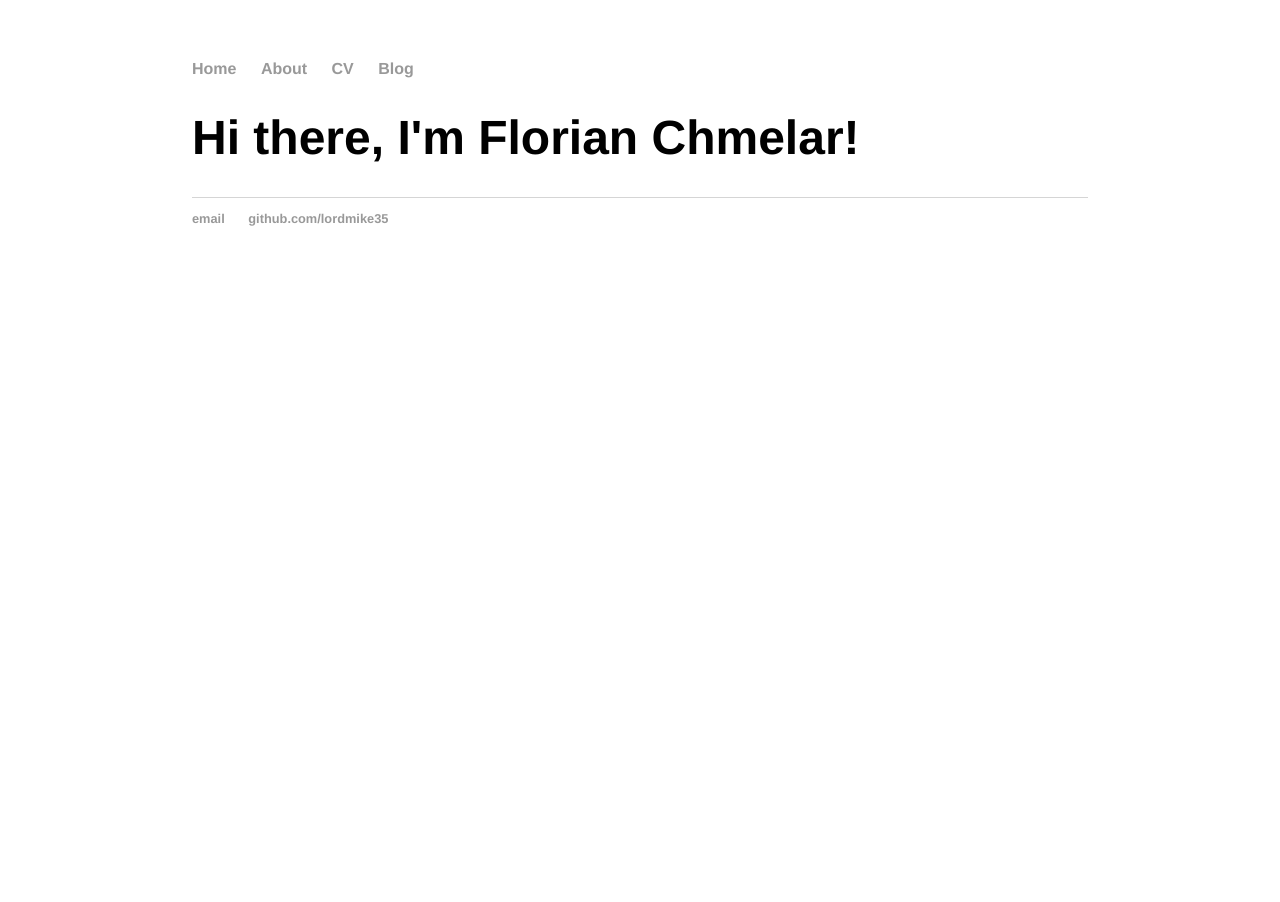
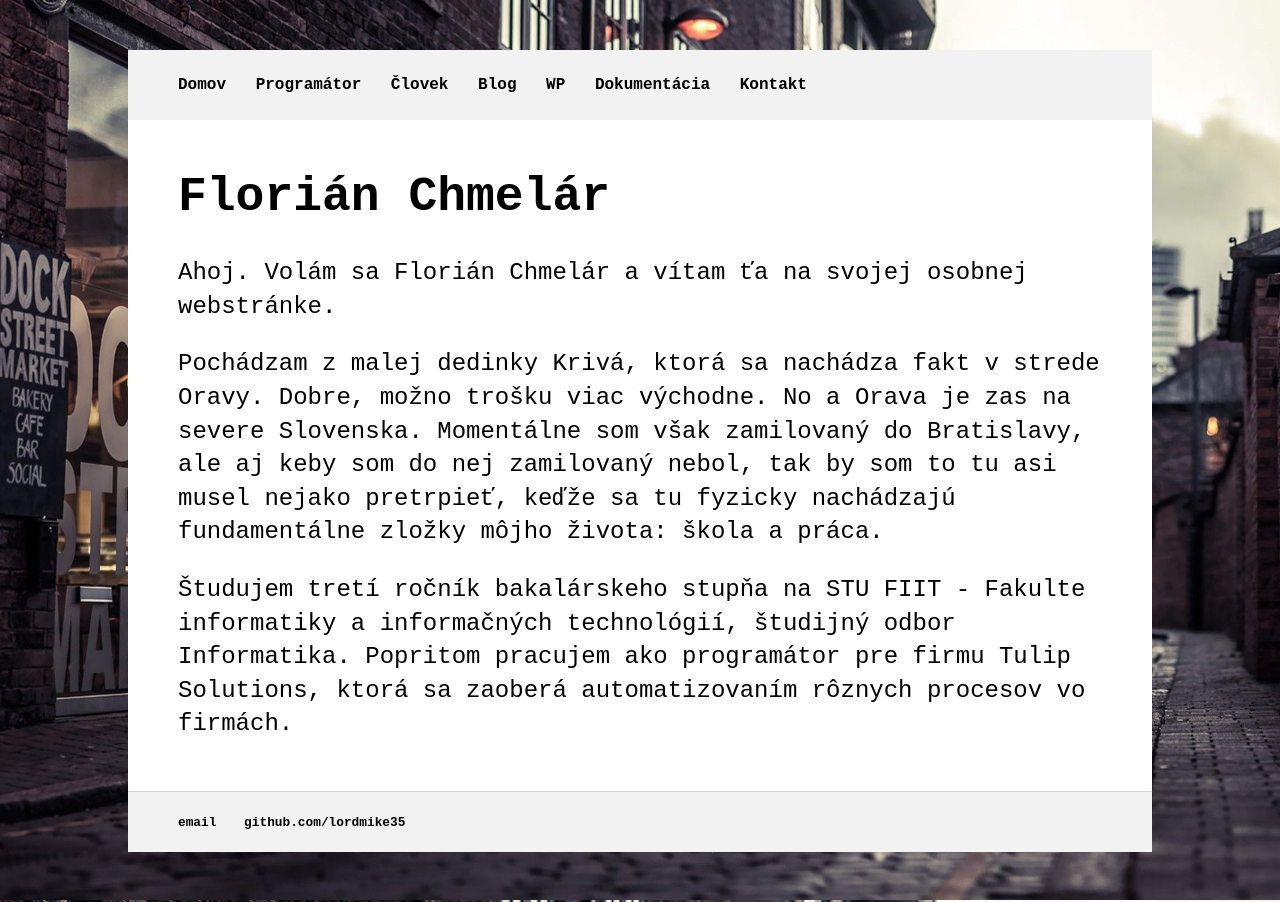
Before and after one commit to LordMike35/lordmike35.github.io, a Jekyll site: the page built from index.md, in a window 1280 px wide. Built offline with Jekyll 4.4.1, drawn with Linux system fonts in a browser that asks for light colours.

Commit message:
biiig changes

```diff
--- a/_config.yml
+++ b/_config.yml
@@ -13,12 +13,12 @@
 # you will see them accessed via {{ site.title }}, {{ site.email }}, and so on.
 # You can create any custom variable you would like, and they will be accessible
 # in the templates via {{ site.myvariable }}.
-title: Florian Chmelar - LordMike35
+title: Florián Chmelar - LordMike35
 email: florianchmelar35gmail.com
-description: >- # this means to ignore newlines until "baseurl:"
-  Hi ! My name is Florian Chmelar and this is my personal webpage.
-baseurl: "" # the subpath of your site, e.g. /blog
-url: "https://lordmike35.github.io" # the base hostname & protocol for your site, e.g. http://example.com
+description: Hi ! My name is Florian Chmelar and this is my personal webpage.
+baseurl: ""
+url: "https://lordmike35.github.io"
+# the base hostname & protocol for your site, e.g. http://example.com
 instagram_username: chmelardinho35
 github_username:  lordmike35
 permalink: /blog/:year/:month/:day/:title
--- /dev/null
+++ b/_includes/footer.html
@@ -0,0 +1,6 @@
+<footer>
+	    		<ul>
+	        		<li><a href="mailto:florianchmelar35@gmail.com">email</a></li>
+	        		<li><a href="https://github.com/lordmike35">github.com/lordmike35</a></li>
+				</ul>
+			</footer>
--- /dev/null
+++ b/_includes/header.html
@@ -0,0 +1,13 @@
+<header>
+	<nav>
+		<ul>
+			<li><a href="/">Domov</a></li>
+			<li><a href="/programmer">Programátor</a></li>
+			<li><a href="/human">Človek</a></li>
+			<li><a href="/blog">Blog</a></li>
+			<li><a href="/wp">WP</a></li>
+			<li><a href="/documentation">Dokumentácia</a></li>
+			<li><a href="/contact">Kontakt</a></li>
+		</ul>
+	</nav>
+</header>
--- a/_layouts/default.html
+++ b/_layouts/default.html
@@ -6,24 +6,16 @@
 			<link rel="stylesheet" type="text/css" href="/css/main.css">
 		</head>
 		<body>
-			<nav>
-	    		<ul>
-	        		<li><a href="/">Home</a></li>
-		        	<li><a href="/about">About</a></li>
-	        		<li><a href="/cv">CV</a></li>
-	        		<li><a href="/blog">Blog</a></li>
-	    		</ul>
-			</nav>
-			<div class="container">
+
+			{% include header.html %}
+
+			<div class="main-container">
 
 			{{ content }}
 
-			</div><!-- /.container -->
-			<footer>
-	    		<ul>
-	        		<li><a href="mailto:florianchmelar35@gmail.com">email</a></li>
-	        		<li><a href="https://github.com/lordmike35">github.com/lordmike35</a></li>
-				</ul>
-			</footer>
+			</div>
+
+			{% include footer.html %}
+
 		</body>
 	</html>
--- a/css/main.css
+++ b/css/main.css
@@ -1,19 +1,42 @@
+html {
+  background: url('../images/cafe.jpg') no-repeat center center fixed;
+  -webkit-background-size: cover;
+  -moz-background-size: cover;
+  -o-background-size: cover;
+  background-size: cover;
+}
+
 body {
-    margin: 60px auto;
-    width: 70%;
+    margin: 50px auto 50px;
+    width: 80%;
+	font-size: 100%;
+	font-family:'Courier New', 'Courier', 'monospace';
+	background-color: white;
 }
-nav ul, footer ul {
-    font-family:'Helvetica', 'Arial', 'Sans-Serif';
-    padding: 0px;
-    list-style: none;
+
+header, footer {
+	background-color: #f2f2f2;
+    padding: 10px;
+	color: black;
+}
+header ul, footer ul {
+	list-style: none;
     font-weight: bold;
 }
-nav ul li, footer ul li {
+header ul li, footer ul li {
     display: inline;
     margin-right: 20px;
 }
+header a, footer a {
+	text-decoration: none;
+    color: black;
+}
+
+.main-container {
+    margin: 50px;
+}
+
 a {
-    text-decoration: none;
     color: #999;
 }
 a:hover {
@@ -21,12 +44,10 @@ a:hover {
 }
 h1 {
     font-size: 3em;
-    font-family:'Helvetica', 'Arial', 'Sans-Serif';
 }
 p {
     font-size: 1.5em;
     line-height: 1.4em;
-    color: #333;
 }
 footer {
     border-top: 1px solid #d5d5d5;
@@ -34,6 +55,6 @@ footer {
 }
 
 ul.posts {
-    margin: 20px auto 40px;
+	margin: 20px auto 40px;
     font-size: 1.5em;
 }
--- a/index.html
+++ /dev/null
@@ -1,7 +0,0 @@
----
-layout: default
-title: Florian Chmelar
----
-<div class="blurb">
-	<h1>Hi there, I'm Florian Chmelar!</h1>
-</div><!-- /.blurb -->
--- /dev/null
+++ b/index.md
@@ -0,0 +1,14 @@
+---
+layout: default
+title: Florián Chmelár
+---
+# {{ page.title }}
+
+Ahoj. Volám sa Florián Chmelár a vítam ťa na svojej osobnej webstránke.
+
+Pochádzam z malej dedinky Krivá, ktorá sa nachádza fakt v strede Oravy. Dobre, možno trošku viac východne. No a Orava je zas na severe Slovenska. Momentálne
+som však zamilovaný do Bratislavy, ale aj keby som do nej zamilovaný nebol, tak by som to tu asi musel nejako pretrpieť, keďže sa tu fyzicky nachádzajú fundamentálne
+zložky môjho života: škola a práca.
+
+Študujem tretí ročník bakalárskeho stupňa na STU FIIT - Fakulte informatiky a informačných technológií, študijný odbor Informatika. Popritom pracujem ako programátor
+pre firmu Tulip Solutions, ktorá sa zaoberá automatizovaním rôznych procesov vo firmách.
```
Also changed, not shown: programmer/index.md (added, +5 -0 lines), images/cafe.jpg (added), images/flor.gif (added), 1 other file.
